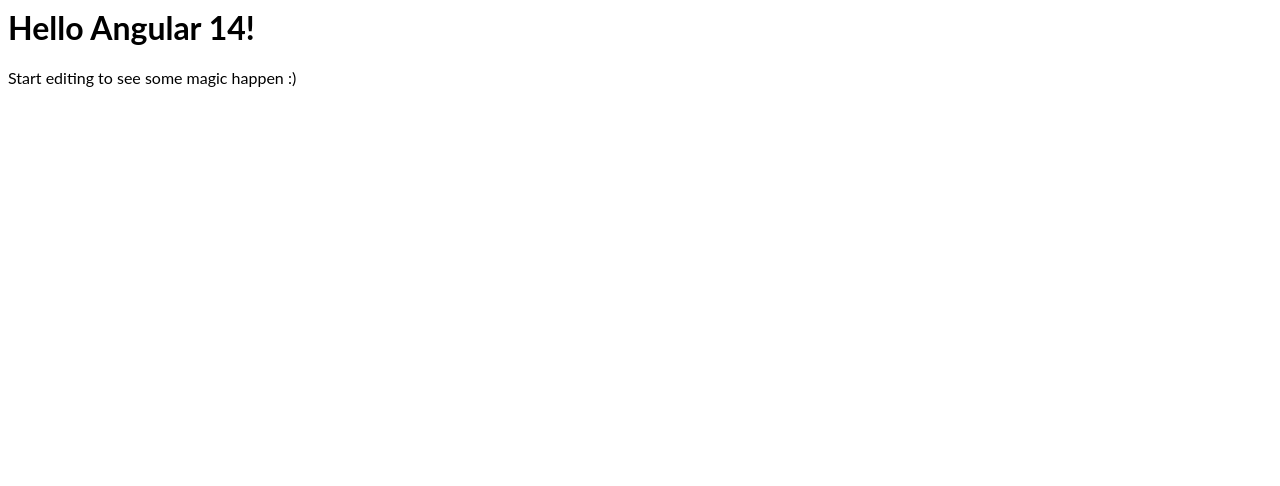
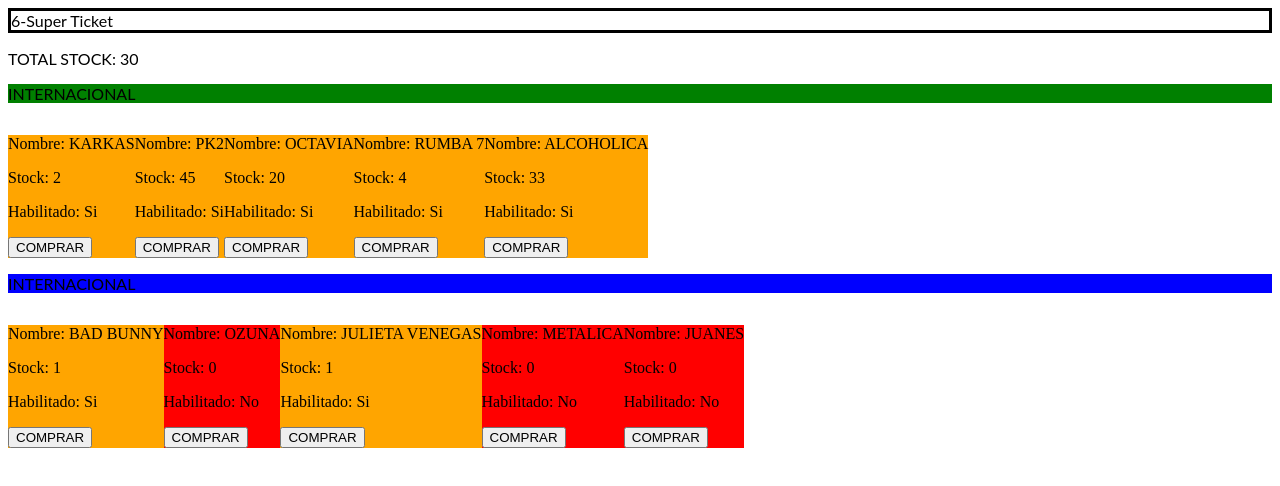
Before and after one commit to Renucopata/Angular-Practice, an Angular app: page / in a window 1280 px wide. Shown: the top 486 px of the page. Built offline with nearby package versions, Linux system fonts and the light colour scheme.

Commit message:
segundoParcial commit

```diff
--- a/src/app/app.component.html
+++ b/src/app/app.component.html
@@ -1,4 +1,31 @@
-<hello name="{{ name }}"></hello>
-<p>
-  Start editing to see some magic happen :)
-</p>
+
+<p style="border: 3px solid">6-Super Ticket</p>
+
+<p>TOTAL STOCK: {{totalStock}}</p>
+
+<p *ngIf="totalStock === 0">TODO VENDIDO</p>
+
+
+<p style="background: green">INTERNACIONAL</p>
+<div style="display: flex; flex-direction: row;">
+<ng-container *ngFor="let concert of nacionalConcertList">
+  <app-concert
+    [name]="concert.name"
+    [stock]="concert.stock"
+    [enable]="concert.enable"
+  >
+  </app-concert>
+</ng-container>
+</div>
+
+<p style="background: blue">INTERNACIONAL</p>
+<div style="display: flex; flex-direction: row;">
+<ng-container *ngFor="let concert of interNacionalConcertList">
+  <app-concert
+    [name]="concert.name"
+    [stock]="concert.stock"
+    [enable]="concert.enable"
+  >
+  </app-concert>
+</ng-container>
+</div>
--- a/src/app/app.component.ts
+++ b/src/app/app.component.ts
@@ -1,10 +1,25 @@
-import { Component, VERSION } from '@angular/core';
+import { Component, Input, OnInit, VERSION } from '@angular/core';
+import { data } from './data';
 
 @Component({
   selector: 'my-app',
   templateUrl: './app.component.html',
   styleUrls: [ './app.component.css' ]
 })
-export class AppComponent  {
-  name = 'Angular ' + VERSION.major;
+export class AppComponent implements OnInit {
+  nacionalConcertList: any[] = [];
+  interNacionalConcertList: any[] = [];
+  @Input() totalStock: number = 30;
+
+  ngOnInit() {
+    Object.entries(data.data)
+      .filter((c: any) => c[1].type === 'nacional')
+      .forEach((c) => this.nacionalConcertList.push({ id: c[0], ...c[1] }));
+
+    Object.entries(data.data)
+      .filter((c: any) => c[1].type === 'internacional')
+      .forEach((c) => this.interNacionalConcertList.push({ id: c[0], ...c[1] }));
+
+
+  }
 }
--- a/src/app/app.module.ts
+++ b/src/app/app.module.ts
@@ -3,11 +3,12 @@
 import { FormsModule } from '@angular/forms';
 
 import { AppComponent } from './app.component';
-import { HelloComponent } from './hello.component';
+import { ConcertComponent } from './concert/concert.component';
+import { EnablePipe } from './enable.pipe';
 
 @NgModule({
   imports:      [ BrowserModule, FormsModule ],
-  declarations: [ AppComponent, HelloComponent ],
+  declarations: [ AppComponent, ConcertComponent, EnablePipe],
   bootstrap:    [ AppComponent ]
 })
 export class AppModule { }
--- /dev/null
+++ b/src/app/concert/concert.component.html
@@ -0,0 +1,17 @@
+<div *ngIf="stock === 0; else color" style="background: red">
+
+<p>Nombre: {{name | uppercase}}</p>
+  <p>Stock: {{stock}}</p>
+  <p>Habilitado: {{enable | enable}}</p>
+  <button (click)="onComprar()">COMPRAR</button>
+</div>
+
+<ng-template #color>
+<div style="background: orange">
+
+<p>Nombre: {{name | uppercase}}</p>
+  <p>Stock: {{stock}}</p>
+  <p>Habilitado: {{enable | enable}}</p>
+  <button (click)="onComprar()">COMPRAR</button>
+</div>
+</ng-template>
--- /dev/null
+++ b/src/app/concert/concert.component.ts
@@ -0,0 +1,28 @@
+import { Component, EventEmitter, Input, OnInit, Output, ViewChild } from '@angular/core';
+
+@Component({
+  selector: 'app-concert',
+  templateUrl: './concert.component.html',
+  styleUrls: ['./concert.component.css']
+})
+export class ConcertComponent implements OnInit {
+
+  @Input() name!: string;
+  @Input() stock!: number;
+  @Input() enable!: boolean;
+  @Input() type!: string;
+
+
+
+  @Output() buy = new EventEmitter();
+
+  constructor() { }
+
+  ngOnInit() {
+  }
+
+  public onComprar() {
+    this.stock --;
+  }
+
+}
--- /dev/null
+++ b/src/app/data.ts
@@ -0,0 +1,14 @@
+export const data = {
+  data: {
+    "001": {"name": "bad bunny", "stock": 1, "enable": true, "type": "internacional"},
+    "002": {"name": "karkas", "stock": 2, "enable": true, "type": "nacional"},
+    "003": {"name": "ozuna", "stock": 0, "enable": false, "type": "internacional"},
+    "004": {"name": "PK2", "stock": 45, "enable": true, "type": "nacional"},
+    "005": {"name": "Octavia", "stock": 20, "enable": true, "type": "nacional"},
+    "006": {"name": "julieta venegas", "stock": 1, "enable": true, "type": "internacional"},
+    "007": {"name": "rumba 7", "stock": 4, "enable": true, "type": "nacional"},
+    "008": {"name": "metalica", "stock": 0, "enable": false, "type": "internacional"},
+    "009": {"name": "alcoholica", "stock": 33, "enable": true, "type": "nacional"},
+    "010": {"name": "juanes", "stock": 0, "enable": false, "type": "internacional"}
+  }
+}
--- /dev/null
+++ b/src/app/enable.pipe.ts
@@ -0,0 +1,12 @@
+import { Pipe, PipeTransform } from '@angular/core';
+
+@Pipe({
+  name: 'enable'
+})
+export class EnablePipe implements PipeTransform {
+
+  transform(value: boolean, args?: any): any {
+    return value === true ? 'Si' : 'No';
+  }
+
+}
--- a/src/app/hello.component.ts
+++ /dev/null
@@ -1,10 +0,0 @@
-import { Component, Input } from '@angular/core';
-
-@Component({
-  selector: 'hello',
-  template: `<h1>Hello {{name}}!</h1>`,
-  styles: [`h1 { font-family: Lato; }`]
-})
-export class HelloComponent  {
-  @Input() name: string;
-}
```
Also changed, not shown: src/app/concert/concert.component.css (added).
